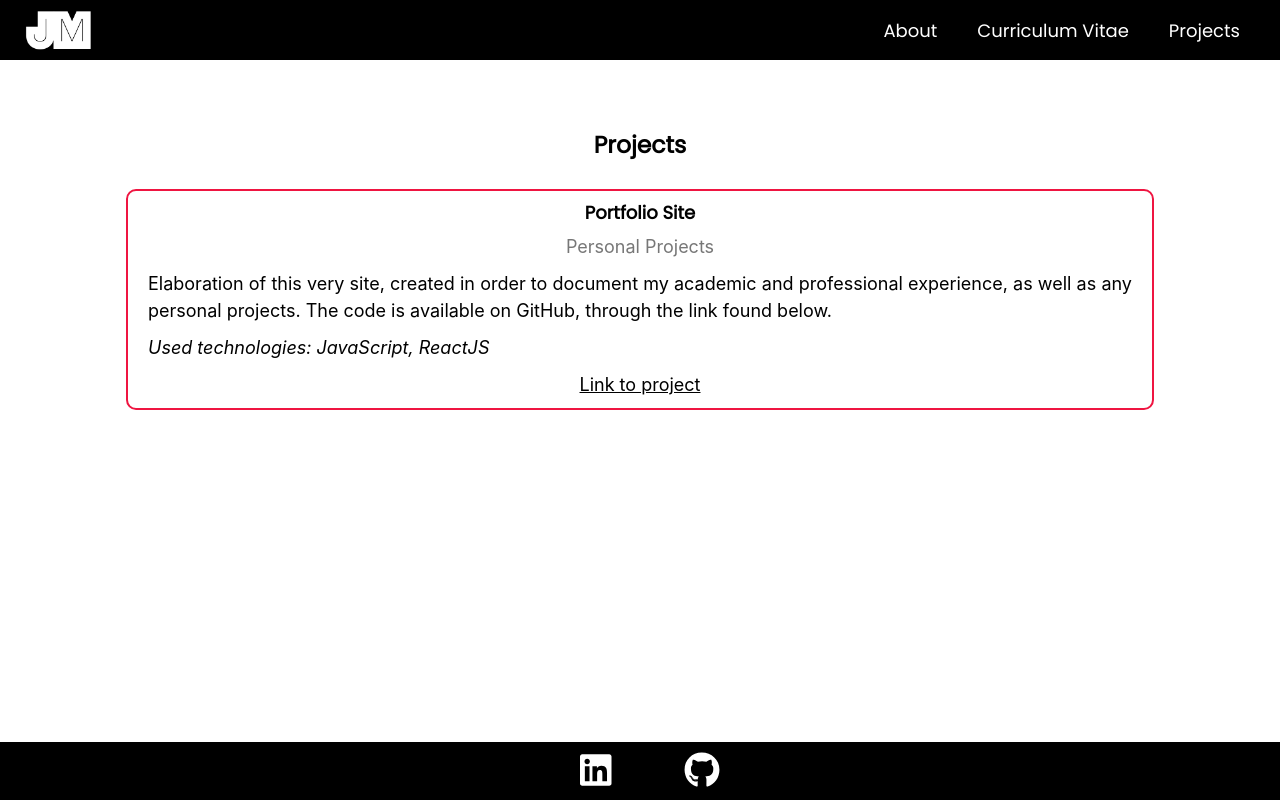
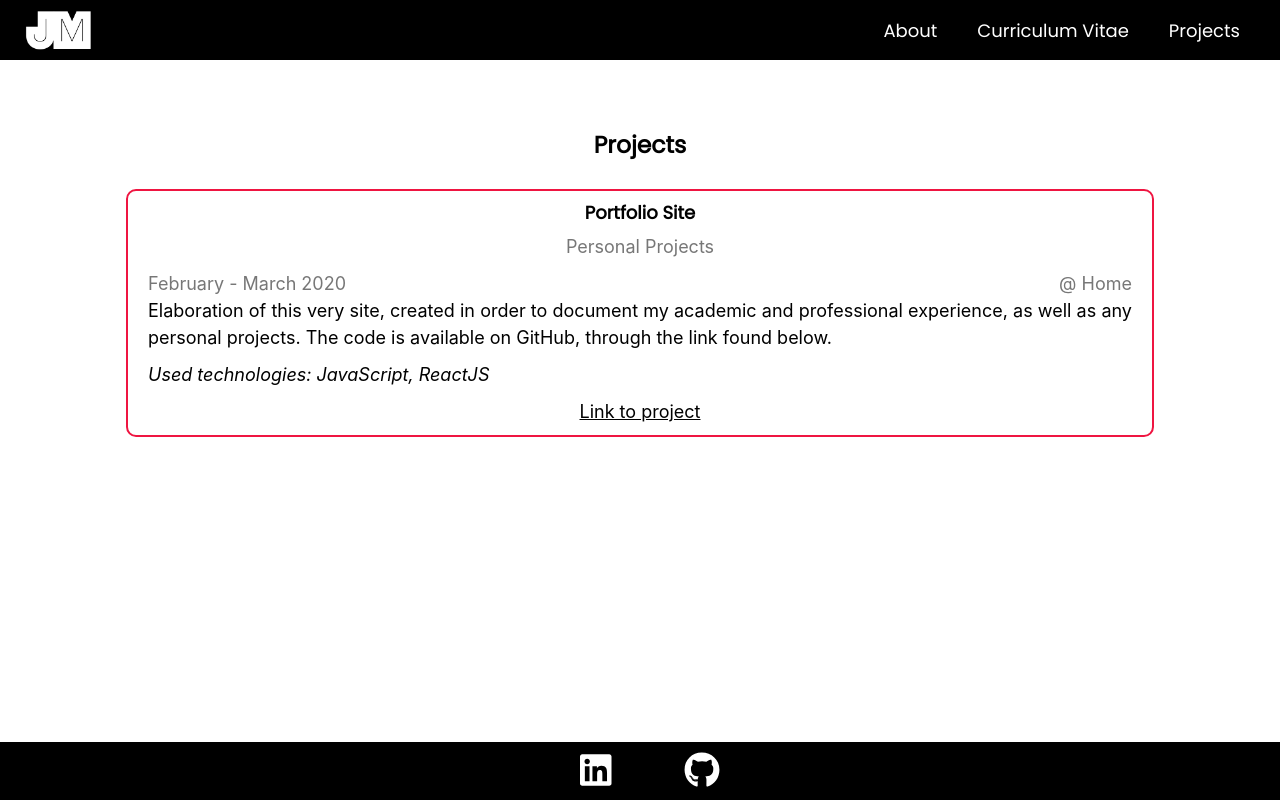
Before and after one commit to jssm/portfolio, a React (Create React App) app: page /portfolio/projects in a window 1280 px wide. Built offline with nearby package versions, Linux system fonts and the light colour scheme.

Commit message:
Added date and location to Thumbnail

```diff
--- a/src/components/Projects/Projects.js
+++ b/src/components/Projects/Projects.js
@@ -15,6 +15,8 @@ function Projects() {
         category="Personal Projects"
         description="Elaboration of this very site, created in order to document my academic and professional experience, as well as any personal projects. The code is available on GitHub, through the link found below."
         technologies={["JavaScript", "ReactJS"]}
+        time_interval="February - March 2020"
+        location="@ Home"
         link="https://github.com/jssm/portfolio"
       />
     </div>
--- a/src/components/Thumbnail/Thumbnail.css
+++ b/src/components/Thumbnail/Thumbnail.css
@@ -14,6 +14,13 @@
   text-align: center;
   padding: 0px 20px 10px 20px;
   color: #777;
+}
+
+.project-date-location {
+  display: flex;
+  justify-content: space-between;
+  color: #777;
+  padding: 0px 20px;
 }
 
 .project-description {
--- a/src/components/Thumbnail/Thumbnail.js
+++ b/src/components/Thumbnail/Thumbnail.js
@@ -11,6 +11,9 @@ function Thumbnail(props) {
     <div className="project">
       <h6 className="project-title">{props.title}</h6>
       <div className="project-category">{props.category}</div>
+      <div className="project-date-location">
+        <div>{props.time_interval}</div> <div>{props.location}</div>
+      </div>
       <div className="project-description">{props.description}</div>
       <div className="project-technologies">
         Used technologies: {props.technologies.join(", ")}
```
